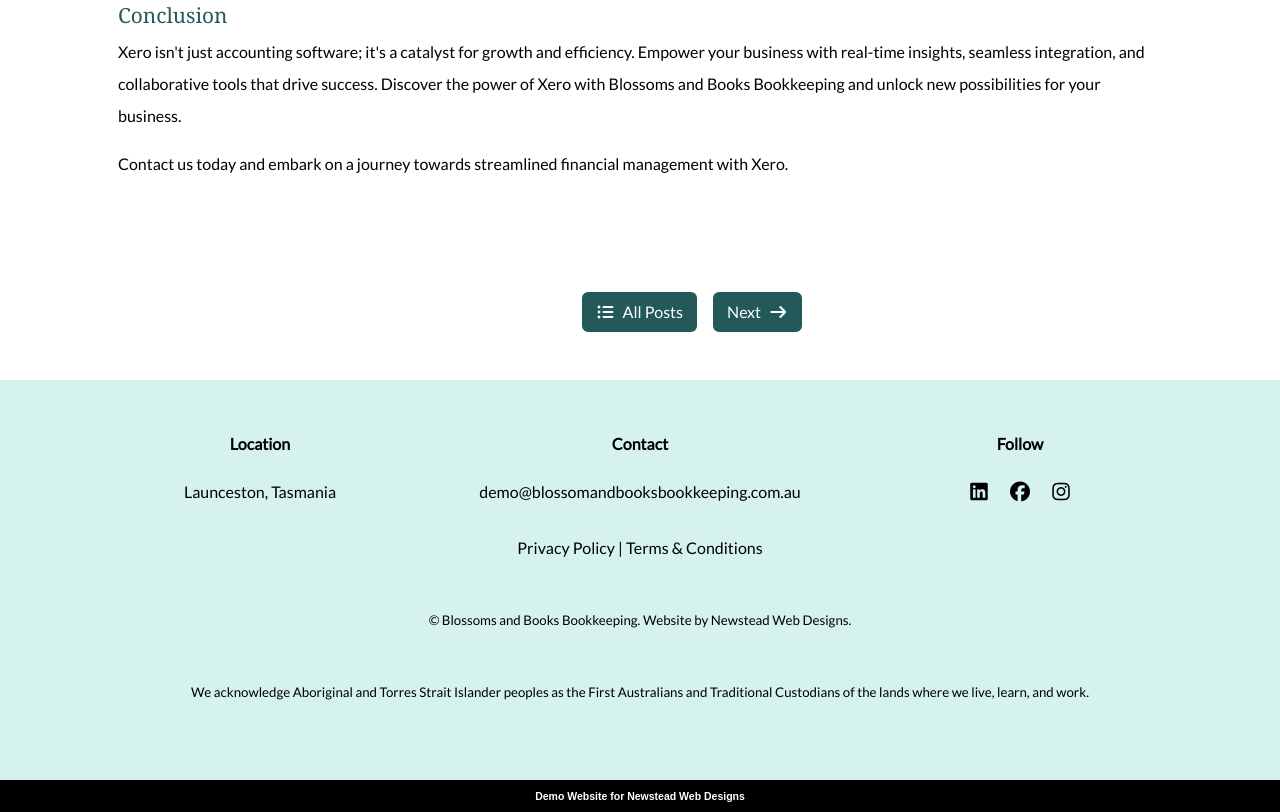
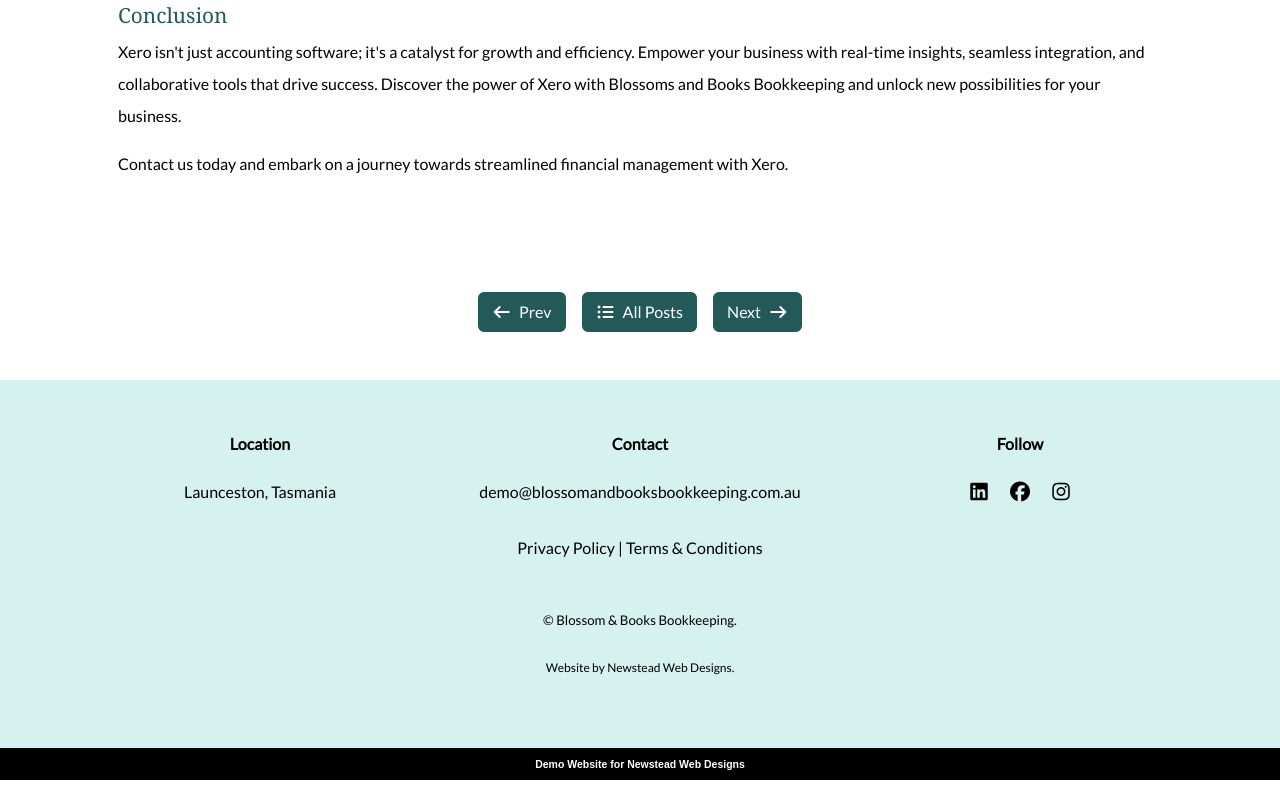
Before and after one commit to newstead-web-designs/blossoms-and-books-bookkeeping-demo, a plain HTML site: page 202509.html in a window 1280 px wide. Shown: the part 1593-2405 px from the top of the page. After the commit the page ends 2373 px from the top, so only its background shows below. Drawn offline with nearby package versions, Linux system fonts and the light colour scheme; a script that the page names is missing; a web font is replaced by a local one.

Commit message:
Updated footer

```diff
--- a/202509.html
+++ b/202509.html
@@ -143,9 +143,9 @@
     <!-- Blog Navigation -->
     <section class="container py-0 py-lg-5">
       <div class="d-flex justify-content-center flex-wrap gap-3">
-        <a href="202506.html" class="btn btn-primary invisible"><i class="fa-solid fa-arrow-left me-1"></i> Prev</a>
+        <a href="202506.html" class="btn btn-primary"><i class="fa-solid fa-arrow-left me-1"></i> Prev</a>
         <a href="blog.html" class="btn btn-primary"><i class="fa-solid fa-list-ul me-1"></i> All Posts</a>
-        <a href="202509.html" class="btn btn-primary">Next <i class="fa-solid fa-arrow-right ms-1"></i></a>
+        <a href="202511.html" class="btn btn-primary">Next <i class="fa-solid fa-arrow-right ms-1"></i></a>
       </div>
     </section>
 
@@ -181,15 +181,14 @@
         <a href="terms.html">Terms & Conditions</a>
       </p>
 
-      <p id="copyright" class="py-3">&copy; <span id="year"></span> Blossoms and Books Bookkeeping. Website by <a
-          href="https://www.newsteadwebdesigns.com.au" target="_blank" rel="noopener noreferrer">Newstead Web
-          Designs</a>.
-      </p>
-
-      <p id="acknowledgment" class="py-2">
-        We acknowledge Aboriginal and Torres Strait Islander peoples as the First Australians and Traditional Custodians
-        of the lands where we live, learn, and work.
-      </p>
+      <div class="pt-3">
+        <p id="copyright">&copy; <span id="year"></span> Blossom & Books Bookkeeping.
+        </p>
+        <p id="credit">Website by <a href="https://www.newsteadwebdesigns.com.au" target="_blank"
+            rel="noopener noreferrer">Newstead Web
+            Designs</a>.
+        </p>
+      </div>
 
     </section>
 
--- a/resources/css/style.css
+++ b/resources/css/style.css
@@ -357,9 +357,12 @@ footer a:focus-visible {
   box-shadow: 0 0 0 0.125rem var(--color-text-secondary);
 }
 
-#copyright,
-#acknowledgment {
+#copyright{
   font-size: var(--font-size-h5);
+}
+
+#credit{
+  font-size: var(--font-size-h6);
 }
 
 /* =======================
```
Also changed, not shown: 202506.html (+8 -9 lines), 202511.html (+10 -11 lines), about.html (+8 -9 lines), blog.html (+8 -9 lines), contact.html (+8 -9 lines), index.html (+8 -9 lines), privacy.html (+8 -9 lines), services.html (+8 -9 lines), terms.html (+8 -9 lines).
